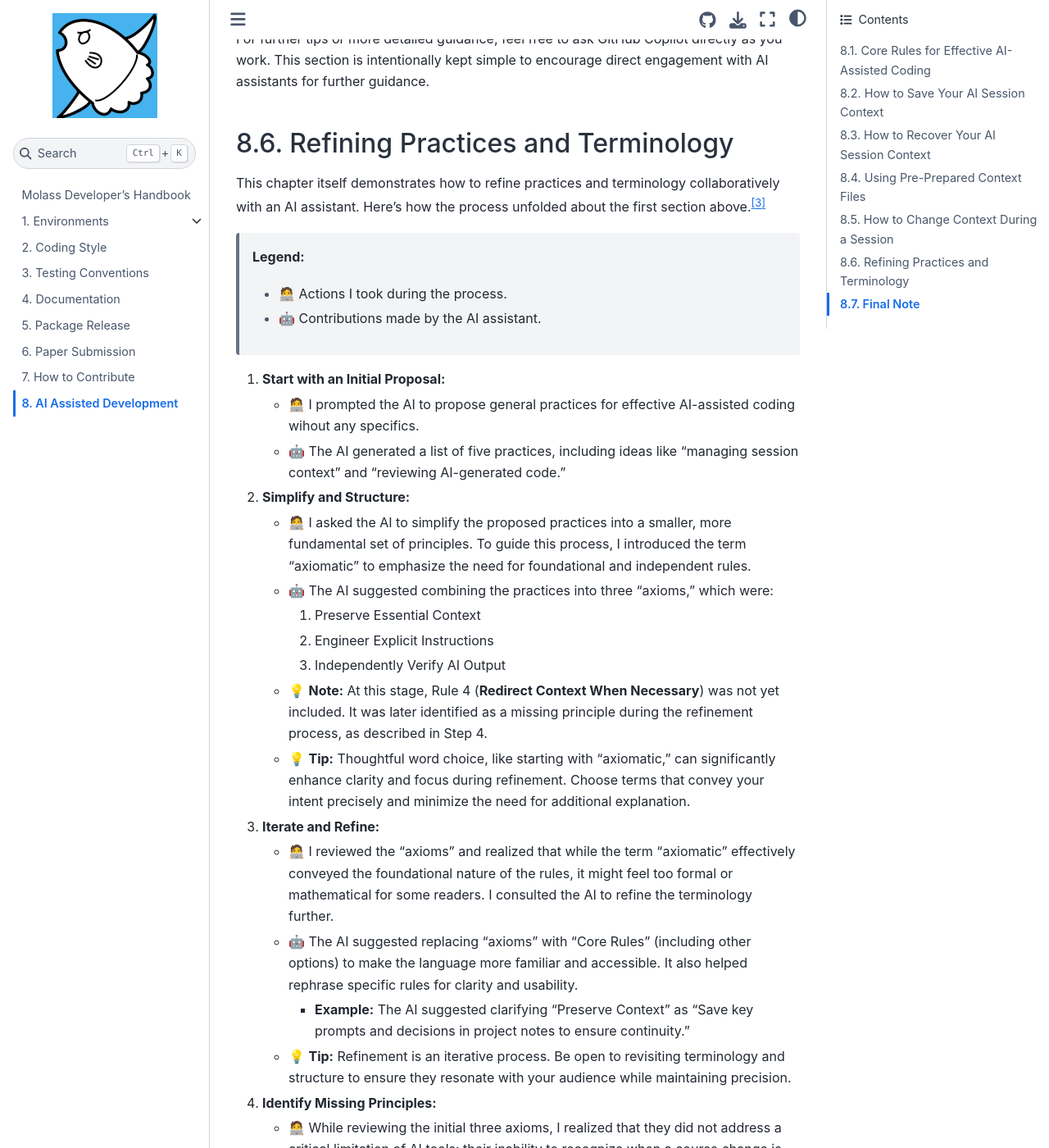
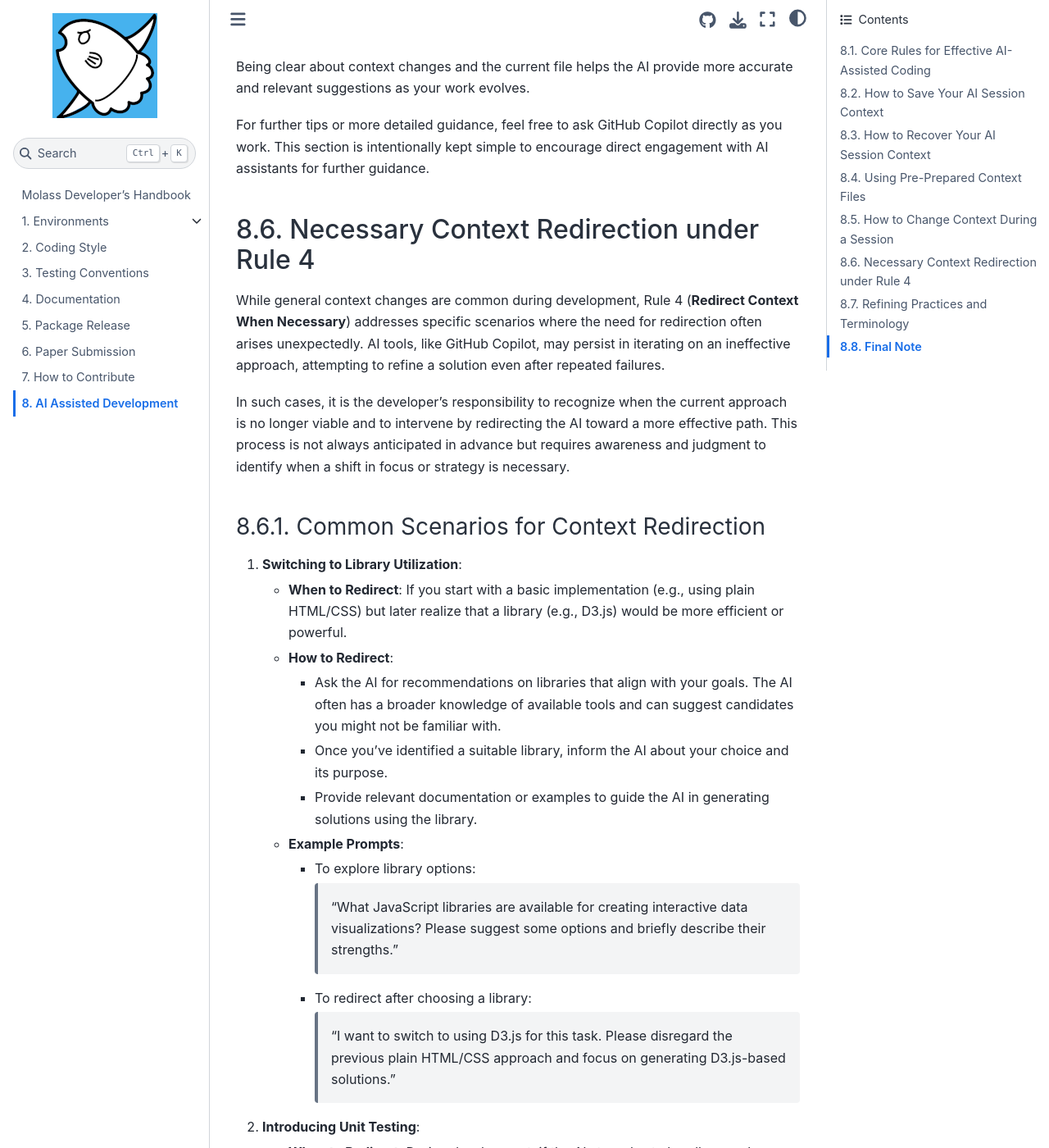
Before and after one commit to biosaxs-dev/molass-develop, a Jupyter Book: the page built from chapters/11/ai_assisted.md, in a window 1280 px wide and 1400 px high, scrolled down 4682 px. Shown: the whole window at 82% size. Built offline with Jupyter Book 1.0.4 settings and Sphinx 7.4.7 and the Sphinx Book theme 1.1.4, drawn with Linux system fonts in a browser that asks for light colours; some of the changed text lies outside the part shown.

Commit message:
Update for work sync

````diff
--- a/chapters/11/ai_assisted.md
+++ b/chapters/11/ai_assisted.md
@@ -96,9 +96,7 @@ By using pre-prepared context files, developers can streamline their workflows a
 
 If your goals, requirements, or focus change during an ongoing session, or if you realize that the current approach is no longer effective, it is your responsibility to redirect the AI. Many AI assistants, including GitHub Copilot, rely on the current file and prompts for context. To ensure relevant assistance, explicitly guide the AI toward the new direction.
 
-This aligns with the Core Rule: **Redirect Context**, which emphasizes the importance of human expertise in identifying and addressing the need for course changes.
-
-For example:
+This section focuses on **general context changes**, such as switching files or adding new information to the current session. For example:
 > “I am now switching to `utils.py`. Please disregard the previous context.”
 
 Or, if you want to keep some previous context but add new information:
@@ -108,9 +106,53 @@ Or, if you want to keep some previous context but add new information:
 If a file or task is no longer relevant to your current focus, consider closing it to avoid distractions and maintain a clear working context. In addition, pay special attention to the **current file**, because it is treated in a special way as mentioned above.
 ```
 
+While this section addresses general context changes, **Rule 4: Redirect Context When Necessary** focuses on specific scenarios where deliberate redirection is required to address limitations in the AI's approach. These scenarios often arise unexpectedly and require the developer's judgment to intervene. For more details, see the section **"Necessary Context Redirection under Rule 4."**
+
 Being clear about context changes and the current file helps the AI provide more accurate and relevant suggestions as your work evolves.
 
 For further tips or more detailed guidance, feel free to ask GitHub Copilot directly as you work. This section is intentionally kept simple to encourage direct engagement with AI assistants for further guidance.
+
+## Necessary Context Redirection under Rule 4
+
+While general context changes are common during development, Rule 4 (**Redirect Context When Necessary**) addresses specific scenarios where the need for redirection often arises unexpectedly. AI tools, like GitHub Copilot, may persist in iterating on an ineffective approach, attempting to refine a solution even after repeated failures.
+
+In such cases, it is the developer's responsibility to recognize when the current approach is no longer viable and to intervene by redirecting the AI toward a more effective path. This process is not always anticipated in advance but requires awareness and judgment to identify when a shift in focus or strategy is necessary.
+
+### Common Scenarios for Context Redirection
+
+1. **Switching to Library Utilization**:
+   - **When to Redirect**: If you start with a basic implementation (e.g., using plain HTML/CSS) but later realize that a library (e.g., D3.js) would be more efficient or powerful.
+   - **How to Redirect**:
+     - Ask the AI for recommendations on libraries that align with your goals. The AI often has a broader knowledge of available tools and can suggest candidates you might not be familiar with.
+     - Once you’ve identified a suitable library, inform the AI about your choice and its purpose.
+     - Provide relevant documentation or examples to guide the AI in generating solutions using the library.
+   - **Example Prompts**:
+     - To explore library options:
+       > "What JavaScript libraries are available for creating interactive data visualizations? Please suggest some options and briefly describe their strengths."
+     - To redirect after choosing a library:
+       > "I want to switch to using D3.js for this task. Please disregard the previous plain HTML/CSS approach and focus on generating D3.js-based solutions."
+
+2. **Introducing Unit Testing**:
+   - **When to Redirect**: During development, if the AI struggles to handle complex code changes or repeatedly fails to make progress, it may be necessary to simplify the problem and verify the approach through unit testing or a minimal example. This redirection is required because the work is ongoing and cannot proceed effectively without intervention.
+   - **How to Redirect**:
+     - Clearly state the need to simplify the problem or focus on testing specific scenarios.
+     - Suggest creating a simplified version of the code to verify the AI's understanding and approach.
+     - Once the simplified code works as expected, ask the AI to apply the solution to the original, more complex code.
+   - **Example Prompts**:
+     - To focus on testing:
+       > "The current implementation is incomplete. Let’s write unit tests for the key scenarios to verify the logic before proceeding further."
+     - To simplify a complex problem:
+       > "The current code is too complex for this change. Let’s create a simplified version of the function to verify the logic. Once it works, we’ll apply it to the original code."
+     - To apply the simplified solution:
+       > "Now that the simplified version works, please use it as a reference to update the original, more complex code."
+
+3. **Dividing and Ordering Focus**:
+   - **When to Redirect**: If a task becomes too complex, it may be necessary to break it into smaller, more manageable parts and address them sequentially.
+   - **How to Redirect**:
+     - Define the specific subtask you want to focus on first.
+     - Clearly communicate the order of priorities to the AI.
+     - Example Prompt:
+       > "Let’s focus on implementing the data parsing logic first. Once that’s complete, we’ll move on to the visualization component."
 
 ## Refining Practices and Terminology
 
````
